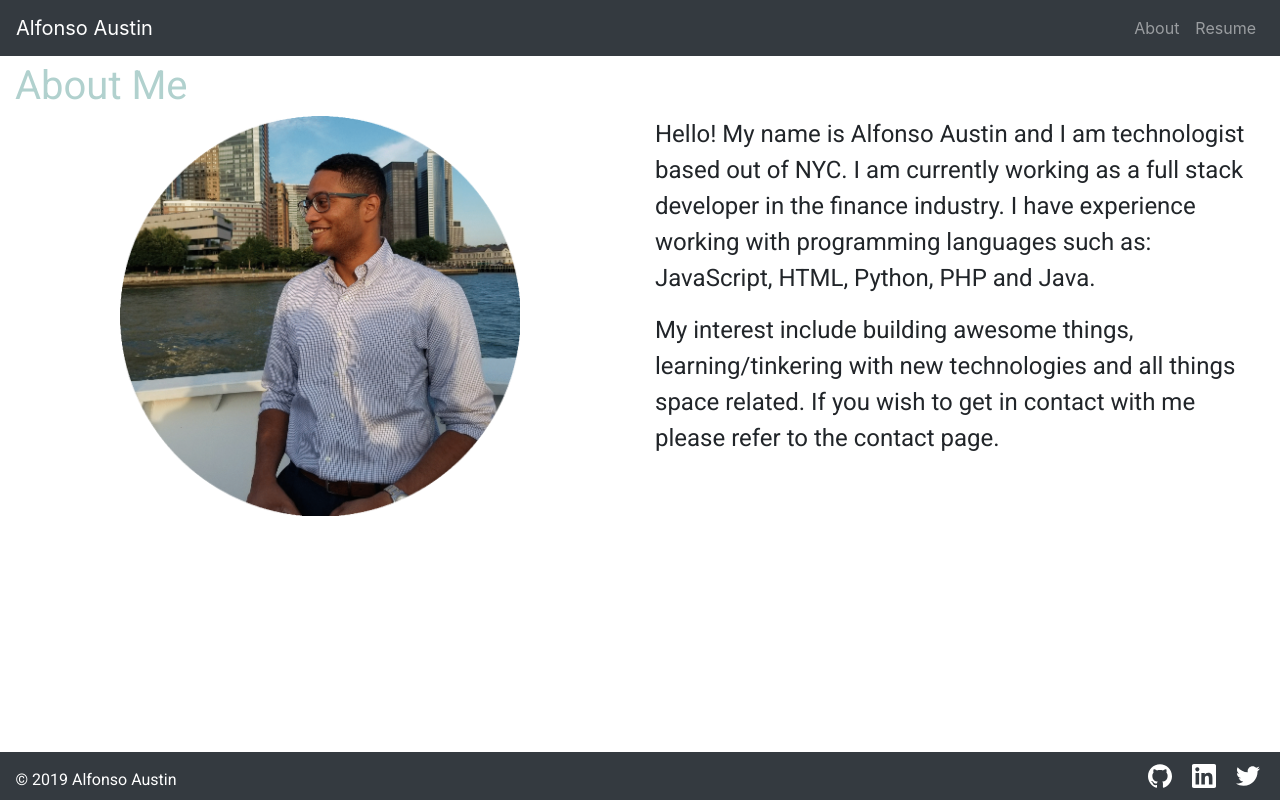
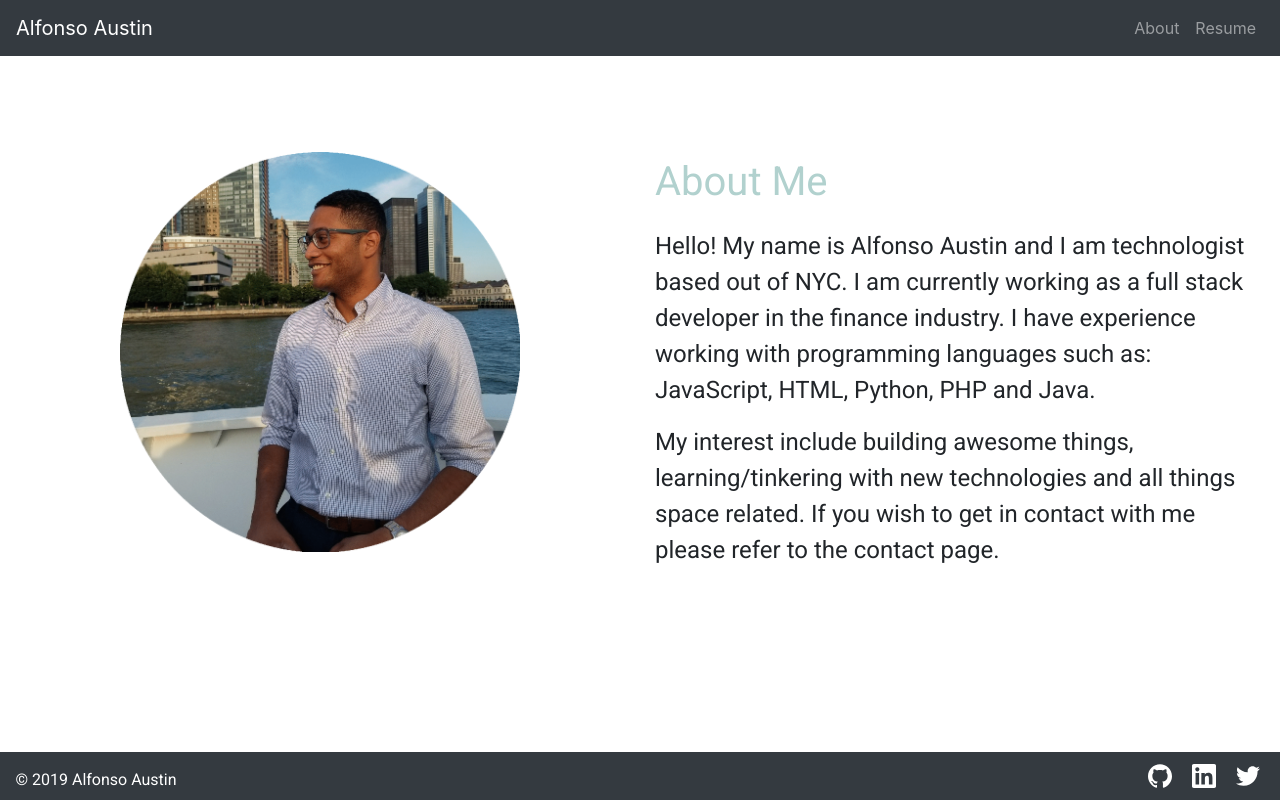
Before and after one commit to alfonsoar/alfonsoar.github.io, a React (Create React App) app: page / in a window 1280 px wide. Built offline with nearby package versions, Linux system fonts and the light colour scheme.

Commit message:
update about

```diff
--- a/package.json
+++ b/package.json
@@ -18,6 +18,7 @@
     "react-scripts": "3.0.1",
     "react-test-renderer": "^16.8.6",
     "reactstrap": "^8.0.0",
+    "typed.js": "^2.0.10",
     "typeface-roboto": "0.0.54",
     "typeface-roboto-condensed": "0.0.54",
     "typescript": "3.5.1"
--- a/src/pages/about/About.tsx
+++ b/src/pages/about/About.tsx
@@ -6,16 +6,14 @@ import ProfileImage from "../../resources/Profile.png";
 const AboutPage: React.FC = () => {
   return (
     <Container>
-        <Row className="container-title">
-          <Col className="container-title title">
-            <span>About Me</span>
-          </Col>
-        </Row>
       <Row>
-          <Col>
-          <img src={ProfileImage} alt="Logo" className="profileImage"/>
+        <Col className="container-profile">
+          <img src={ProfileImage} alt="Logo" className="profileImage" />
         </Col>
         <Col>
+          <div className="container-title">
+            <span className="container-title title">About Me</span>
+          </div>
           <div>
             <p className="body">
               Hello! My name is Alfonso Austin and I am technologist based out
--- a/src/styles/_about.scss
+++ b/src/styles/_about.scss
@@ -6,8 +6,9 @@
 
 
 .container-title {
-    // padding-bottom: 1rem;
-    // padding-top: 6rem;
+    text-align: left;
+    padding-bottom: 1rem;
+    padding-top: 6rem;
 
     .title {
         @include common-attrbs;
@@ -21,6 +22,11 @@
     font-size: 1.5rem;
 }
 
+.container-profile {
+    padding-bottom: 1rem;
+    padding-top: 6rem;
+}
+
 .profileImage {
     width: 400px;
 }
--- a/src/styles/index.css
+++ b/src/styles/index.css
@@ -8,12 +8,14 @@
   height: 3rem;
   bottom: 0;
   left: 0; }
+
 .footer .legal {
   color: white;
   font-size: medium;
   font-family: Roboto;
   width: 12rem;
   height: 2rem; }
+
 .footer .logo {
   cursor: pointer;
   position: relative;
@@ -21,6 +23,11 @@
   fill: white;
   width: 1.5rem;
   margin-right: 20px; }
+
+.container-title {
+  text-align: left;
+  padding-bottom: 1rem;
+  padding-top: 6rem; }
 
 .container-title .title {
   font-family: Roboto;
@@ -35,5 +42,9 @@
   width: 100%;
   font-size: 1.5rem; }
 
+.container-profile {
+  padding-bottom: 1rem;
+  padding-top: 6rem; }
+
 .profileImage {
   width: 400px; }
```
Also changed, not shown: 1 other file (tests, documents, lock files or other folders). Lines whose indentation alone changed are shown as unchanged.
